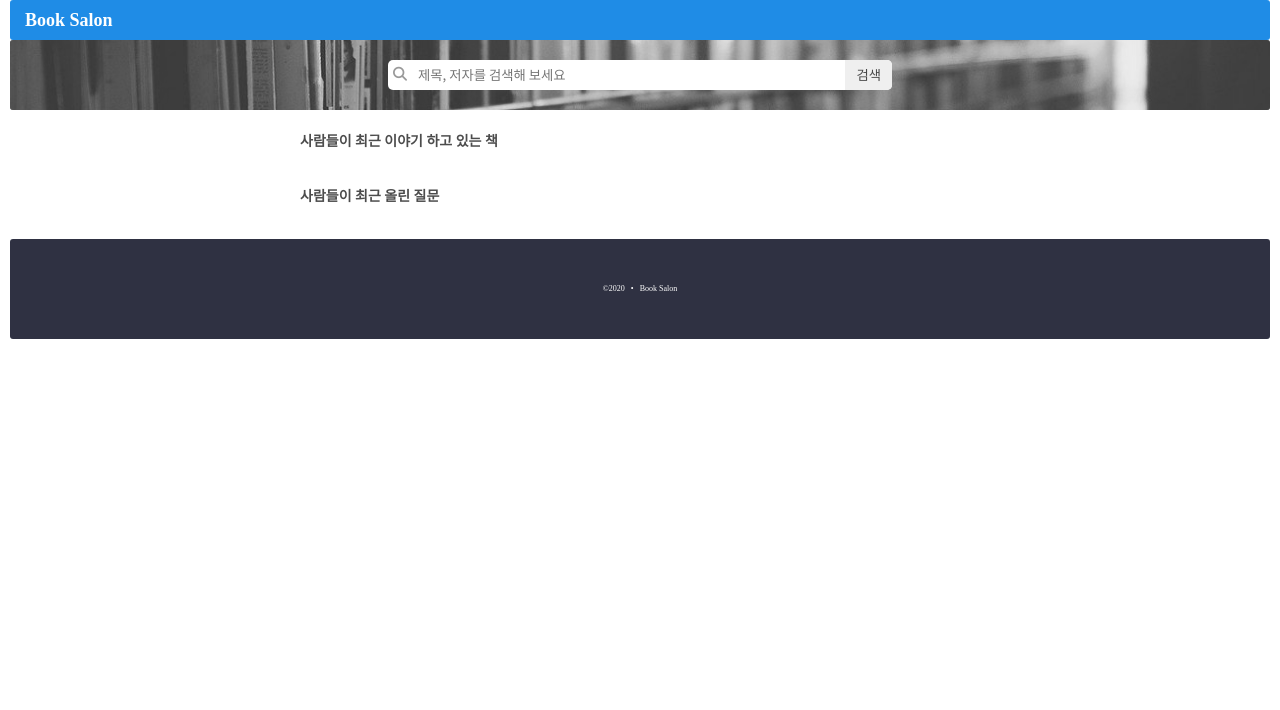
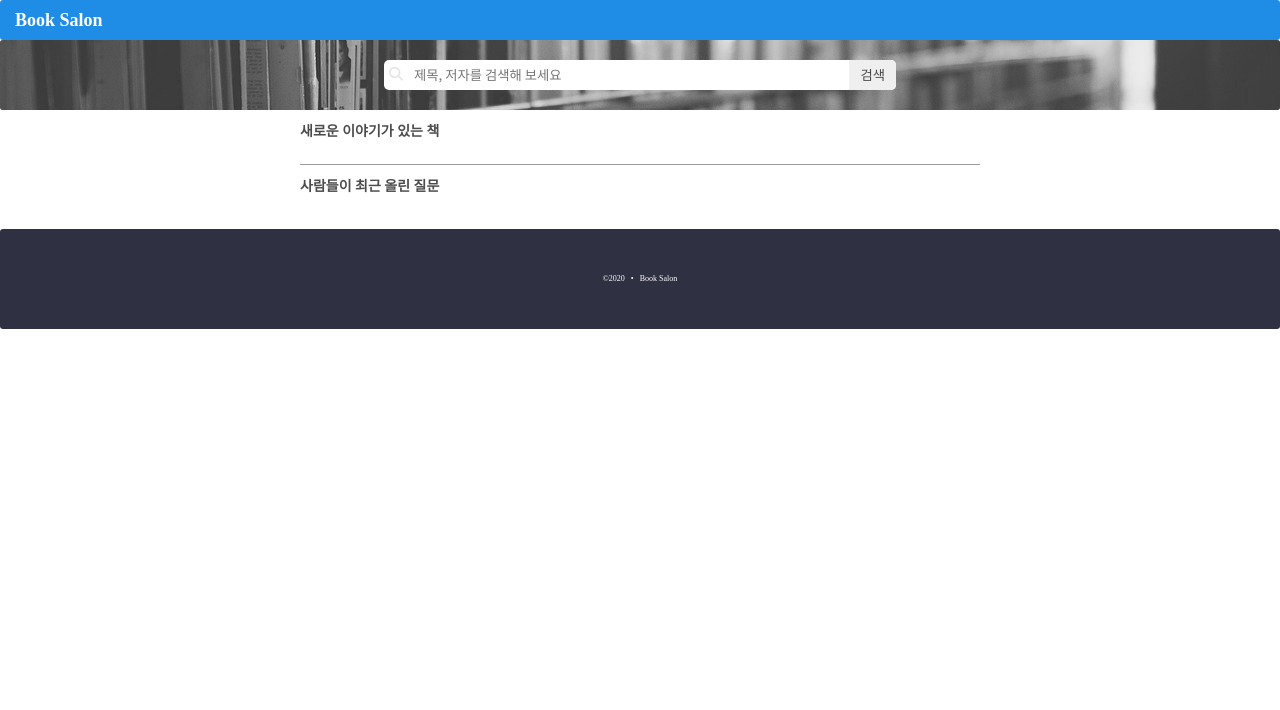
Before and after one commit to namseokyoo/booksalon_flask, a Flask app: page / in a window 1280 px wide. Shown: the top 710 px of the page. Run offline with Flask 2, Linux system fonts and the light colour scheme; data that the repository does not hold is empty; some libraries are stand-ins or nearby versions.

Commit message:
Fix style

```diff
--- a/static/css/bookinfo.css
+++ b/static/css/bookinfo.css
@@ -3,7 +3,7 @@
     justify-content: flex-start;
     margin-bottom: 15px;
     border-bottom: var(--border_line);
-    padding: 15px 10px;
+    padding: 10px 10px;
     width: inherit;
 }
 
@@ -23,7 +23,6 @@
     font-size: 16px;
     font-weight: bold;
     margin-top: 10px;
-    padding-bottom: 15px;
     color: rgba(0, 0, 0, 0.8);
 }
 .pub_date {
--- a/static/css/home.css
+++ b/static/css/home.css
@@ -7,7 +7,7 @@
     justify-content: center;
     align-items: center;
     position: relative;
-    margin-bottom: 15px;
+    margin-bottom: 5px;
     overflow: hidden;
     border-radius: 3px;
 }
@@ -71,6 +71,7 @@
 .recent-book {
     display: flex;
     justify-content: space-between;
+    width: 100%;
     margin-top: 5px;
     margin-bottom: 15px;
     border-bottom: var(--border_line);
--- a/static/css/style.css
+++ b/static/css/style.css
@@ -26,7 +26,6 @@ html {
 }
 
 body {
-    padding: 0px 10px;
     color: rgba(0, 0, 0, 0.7);
     width: 100vw;
     display: flex;
--- a/static/css/variables.css
+++ b/static/css/variables.css
@@ -1,5 +1,5 @@
 :root {
     --blue: #1f8ce6;
     --border_line: 1px solid #9b9b9b;
-    --main_gray: rgba(0, 0, 0, 0.4);
+    --main_gray: rgba(0, 0, 0, 0.1);
 }
--- a/templates/bookinfo.html
+++ b/templates/bookinfo.html
@@ -3,7 +3,8 @@
         <img src="{{book.imgUrl}}">
     </div>
     <div class="book__info">
-        <span class="title"> {{book.title}}</span>
+
+        <span class="title"><a href="/bookboard?book={{book.isbn}}">{{book.title}}</a> </span>
         <span class="author">저자 |
             {% for author in book.author %}
             {{author}}
--- a/templates/index.html
+++ b/templates/index.html
@@ -26,7 +26,7 @@
         </div>
     </div>
     <div class="content">
-        <h3 class="recent">사람들이 최근 이야기 하고 있는 책</h3>
+        <h3 class="recent">새로운 이야기가 있는 책</h3>
         <div class="recent-book">
             {% for recent_booklist in recent_booklists %}
             <a href="/bookboard?book={{recent_booklist.isbn}}">
```
